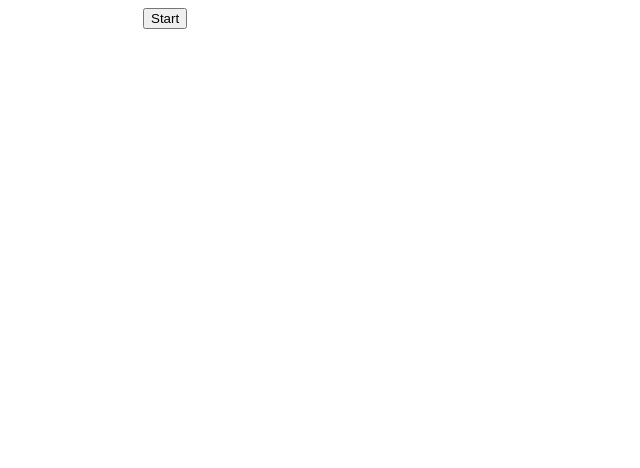
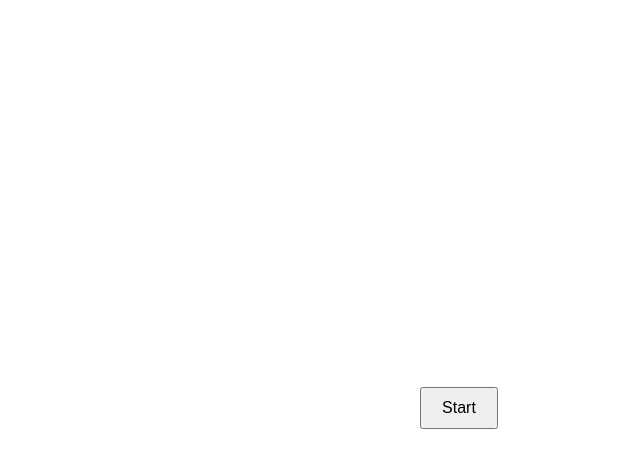
Before and after one commit to acciojob/golf-react-SaiKiran93814, a React app: page / in a window 1280 px wide. Shown: the whole page, without its empty margins (181-821 px from the left). Built offline with nearby package versions, Linux system fonts and the light colour scheme.

Commit message:
Completed Assignment

```diff
--- a/src/components/App.js
+++ b/src/components/App.js
@@ -1,42 +1,63 @@
-import React, { Component, useState } from "react";
+import React, { Component } from 'react';
 import '../styles/App.css';
+
 
 class App extends Component {
   constructor(props) {
-        super(props)
+    super(props);
     this.state = {
-            renderBall: false,
-            posi : 0,
-            ballPosition: { left: "0px" }
+      start: false,
+      ballPosition: 0,
     };
-        this.renderChoice = this.renderBallOrButton.bind(this)
-        this.buttonClickHandler = this.buttonClickHandler.bind(this)
-    };
+    this.buttonClickHandler = this.buttonClickHandler.bind(this);
+    this.handleKeyDown = this.handleKeyDown.bind(this);
+  }
 
-    buttonClickHandler() {
+  componentDidMount() {
+    document.addEventListener('keydown', this.handleKeyDown);
+  }
 
+  componentWillUnmount() {
+    document.removeEventListener('keydown', this.handleKeyDown);
   }
-    renderBallOrButton() {
-		if (this.state.renderBall) {
-		    return <div className="ball" style={this.state.ballPosition}></div>
-		} else {
-		    return <button onClick={this.buttonClickHandler} >Start</button>
+
+  handleKeyDown(event) {
+    if (event.keyCode === 39 && this.state.start) {
+      // ArrowRight key
+      this.setState((prevState) => ({
+        ballPosition: prevState.ballPosition + 5,
+      }));
     }
   }
 
-    // bind ArrowRight keydown event
-    componentDidMount() {
+  buttonClickHandler() {
+    this.setState({ start: true });
+  }
 
+  renderChoice() {
+    if (!this.state.start) {
+      return (
+        <button className="start" onClick={this.buttonClickHandler}>
+          Start
+        </button>
+      );
+    } else {
+      return (
+        <div
+          className="ball"
+          style={{ left: `${this.state.ballPosition}px`, position: 'relative' }}
+        ></div>
+      );
+    }
   }
 
   render() {
     return (
-            <div className="playground">
-                {this.renderBallOrButton()}
+      <div className="golf-game">
+        {this.renderChoice()}
       </div>
-        )
+    );
   }
 }
 
-
 export default App;
--- a/src/styles/App.css
+++ b/src/styles/App.css
@@ -15,3 +15,21 @@ body html .root {
     width: 50px;
     border-radius: 25px;
 }
+.golf-game {
+  height: 100vh;
+  display: flex;
+  justify-content: center;
+  align-items: center;
+}
+
+.start {
+  padding: 10px 20px;
+  font-size: 16px;
+}
+
+.ball {
+  width: 50px;
+  height: 50px;
+  background-color: green;
+  border-radius: 50%;
+}
```
Also changed, not shown: 1 other file. Lines whose indentation alone changed are shown as unchanged.
